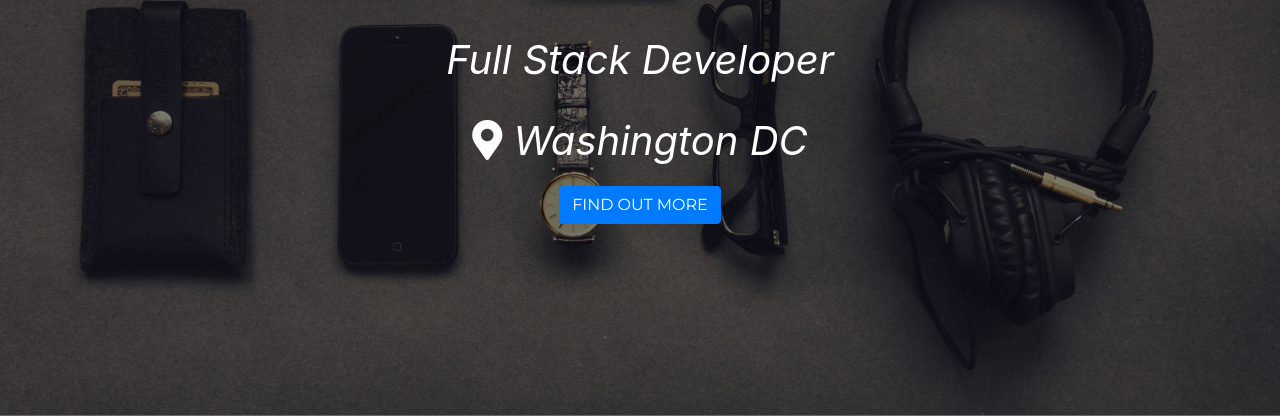
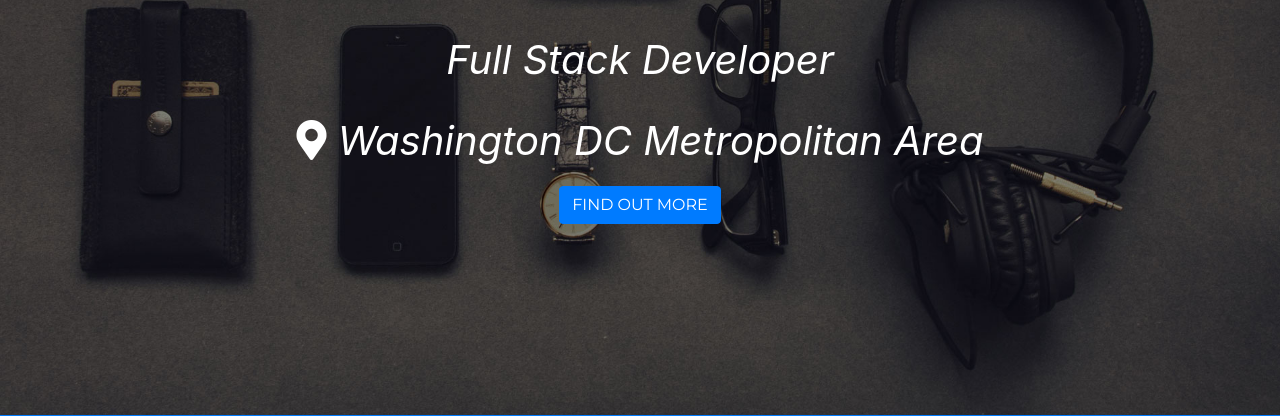
Before and after one commit to yoon54/yoon54.github.io, a website with bundled scripts: page index.html in a window 1280 px wide. Shown: the part 385-801 px from the top of the page. Built offline with nearby package versions, Linux system fonts and the light colour scheme; a web font is replaced by a local one.

Commit message:
Update index.html

```diff
--- a/index.html
+++ b/index.html
@@ -67,7 +67,7 @@
         <div class="intro-lead-in">Full Stack Developer
         <br>
         <br>
-        <i class="fas fa-map-marker-alt"></i> Washington DC</div>
+        <i class="fas fa-map-marker-alt"></i> Washington DC Metropolitan Area</div>
         <a class="btn btn-primary btn-xl text-uppercase js-scroll-trigger" href="#about">Find Out More</a>
       </div>
     </div>
```
